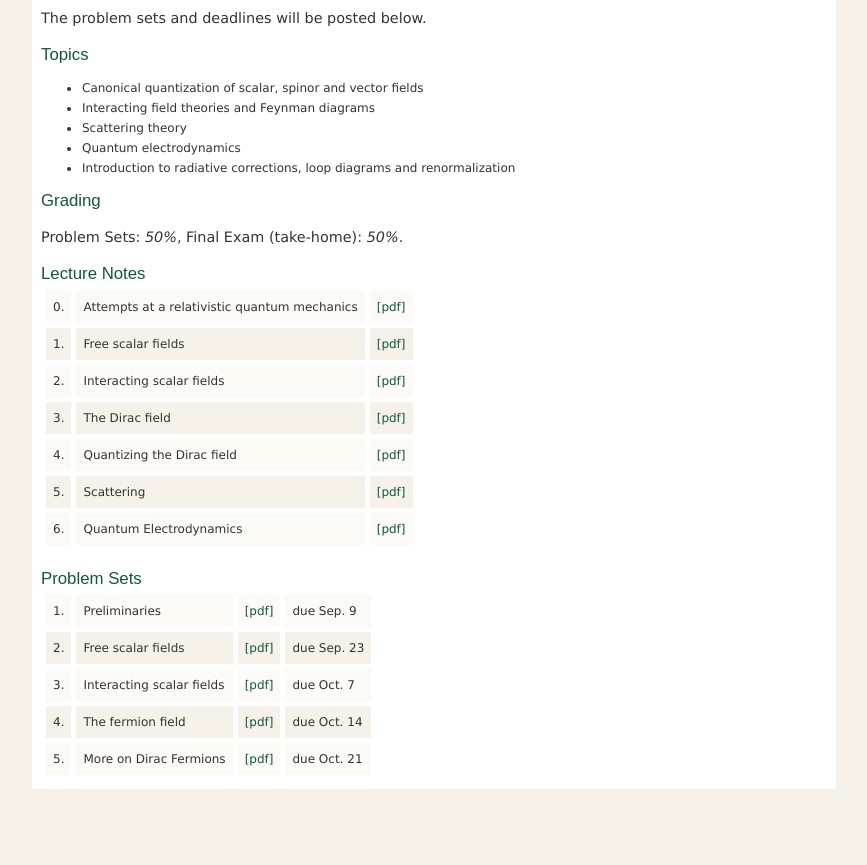
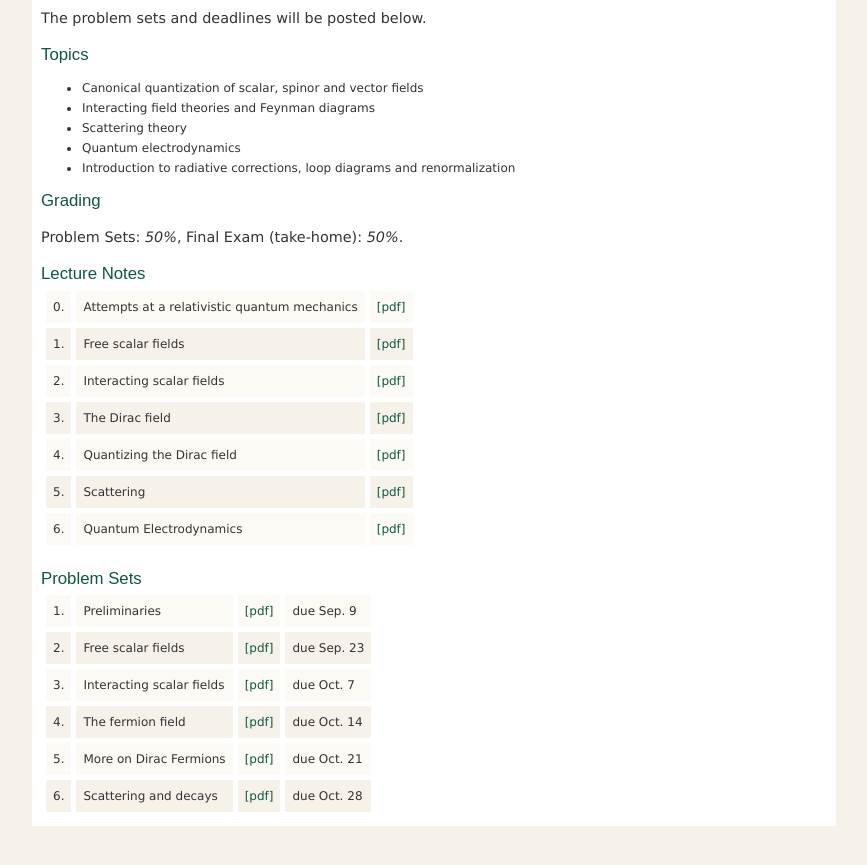
Before and after one commit to jozefdudek/personal_website, a Jekyll site: the page built from Phys721.html, in a window 1280 px wide and 900 px high, scrolled down 1529 px. Shown: the top 865 px of the window, without its empty margins (192-1059 px from the left). Built offline with Jekyll 4.4.1, drawn with Linux system fonts in a browser that asks for light colours.

Commit message:
added hw 6

```diff
--- a/Phys721.html
+++ b/Phys721.html
@@ -291,18 +291,18 @@ and we will arrange some accommodation.</p>
         <td class="highlights">due Oct. 21</td>
       </tr>
 
-<!--
+
 
           <tr class="highlights">
-        <td class="highlights"> 7. </td>
+        <td class="highlights"> 6. </td>
         <td class="highlights">Scattering and decays</td>
         <td class="highlights">
-          <a href="https://wm1693.box.com/s/lmwr7fseho5eih7pntc8iq99k2928ys9">[pdf]</a>
+          <a href="https://wm1693.box.com/s/j8kuu42t1fmo3lejg8qich1v1k7ft0kr">[pdf]</a>
         </td>
-        <td class="highlights">due Oct. 27</td>
+        <td class="highlights">due Oct. 28</td>
       </tr>
 
-
+<!--
 
               <tr class="highlights">
         <td class="highlights"> 8. </td>
```
